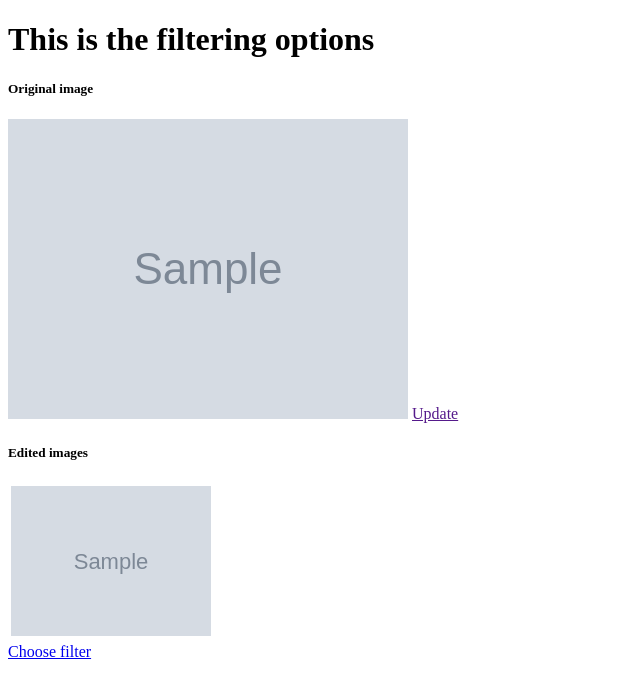
After one commit to sniper0110/ImageFilters, a Django app: page /home/filtering_options/1 in a window 1280 px wide. The commit adds this page. Shown: the top 698 px of the page, without its empty margins (0-640 px from the left). Run offline with Django 3.2, Linux system fonts and the light colour scheme; a user stored in the database is signed in; tables that the repository leaves empty hold one stand-in row (values such as "Sample post"); grey boxes marked "Sample" are stand-in pictures; lists and menus that the app fills with data are empty.

Commit message:
You can click original image and choose a filter to apply on it. Although the filter functions are not created yet

```diff
--- a/imagefilters/models.py
+++ b/imagefilters/models.py
@@ -26,10 +26,17 @@ class UserOriginalImage(models.Model):
 
 class UserEditedImage(models.Model):
 
+    FILTER_TYPES = (
+        ('gaussian', 'gaussian'),
+        ('edging', 'edging')
+    )
+
     edited_image_name = models.CharField(max_length=200, null=True)
     original_image = models.ForeignKey(UserOriginalImage, on_delete=models.DO_NOTHING, null=True)
     edited_image = models.ImageField(null=True, upload_to="edited_images")
     creation_date = models.DateTimeField(auto_now=True, null=True)
 
+    filter_type = models.CharField(max_length=200, null=True, choices=FILTER_TYPES)
+
     def __str__(self):
         return self.edited_image_name
--- /dev/null
+++ b/imagefilters/templates/imagefilters/image_filtering_options.html
@@ -0,0 +1,59 @@
+<!DOCTYPE html>
+<html lang="en">
+<head>
+    {% load static %}
+    <meta charset="UTF-8">
+    <title>Filtering options</title>
+</head>
+<body>
+
+<h1>This is the filtering options</h1>
+
+
+<section class="services py-5 bg-light1 text-center">
+    <div class="row">
+  <div class="col-sm-3">
+    <div class="card">
+      <div class="card-body">
+        <h5 class="card-title">Original image</h5>
+
+          <img src="{{ original_img.url }}">
+
+        <a href="" class="btn btn-primary">Update</a>
+
+      </div>
+
+    </div>
+  </div>
+  <div class="col-sm-9">
+    <div class="card">
+      <div class="card-body">
+        <h5 class="card-title">Edited images</h5>
+
+          <table class="table table-hover">
+              {% for image in all_filtered_imgs %}
+              {% if image %}
+                <th scope="col">
+                    <div class="w3-card-4">
+                        <img src="{{image.url}}" width="200">
+                    </div>
+                </th>
+
+              {% endif %}
+              {% endfor%}
+
+            <tbody>
+
+
+            </tbody>
+          </table>
+
+        <a href="{% url 'imagefilters:filter_image_form' pk_original_img %}" class="btn btn-primary">Choose filter</a>
+      </div>
+    </div>
+  </div>
+</div>
+</section>
+
+</body>
+</html>
--- a/imagefilters/templates/imagefilters/upload_images_form.html
+++ b/imagefilters/templates/imagefilters/upload_images_form.html
@@ -9,9 +9,7 @@
 <form method="post" enctype="multipart/form-data">
 {% csrf_token %}
 
-    {{upload_imgs_formset}}
-
-
+    {{upload_imgs_formset.as_p}}
 
     <input type="submit" value="submit">
 </form>
--- a/imagefilters/urls.py
+++ b/imagefilters/urls.py
@@ -11,4 +11,6 @@ urlpatterns=[
     path('', views.logout_user, name='logout_user'),
     path('profile', views.user_profile, name='user_profile'),
     path('home/upload_images', views.upload_images, name='upload_imgs'),
+    path('home/filtering_options/<str:pk>', views.image_filtering_options, name='filtering_options'),
+    path('home/filtering_options/<str:pk>/filtering_form', views.filter_image_form, name='filter_image_form'),
 ]
--- a/imagefilters/views.py
+++ b/imagefilters/views.py
@@ -71,7 +71,6 @@ def upload_images(request):
 
     if request.method == 'POST':
 
-        print('request.POST : ', request.POST)
         formset = OriginalImageFormset(request.POST, request.FILES, instance=request.user.myuser)
 
         if formset.is_valid():
@@ -84,3 +83,39 @@ def upload_images(request):
 
     context ={'upload_imgs_formset':formset}
     return render(request, 'imagefilters/upload_images_form.html', context=context)
+
+
+def image_filtering_options(request, pk):
+
+    original_img = request.user.myuser.useroriginalimage_set.get(pk=pk).original_image
+    all_filtered_imgs = [img.edited_image for img in request.user.myuser.useroriginalimage_set.get(pk=pk).usereditedimage_set.all()]
+
+    print('all_filtered_imgs : ', all_filtered_imgs)
+
+    context = {'original_img':original_img, 'all_filtered_imgs':all_filtered_imgs, 'pk_original_img':pk}
+    return render(request, 'imagefilters/image_filtering_options.html', context=context)
+
+
+def filter_image_form(request, pk):
+
+    EditedImageFormSet = inlineformset_factory(UserOriginalImage, UserEditedImage, fields=('filter_type',), extra=1)
+
+    my_instance = UserOriginalImage.objects.get(pk=pk)
+    formset = EditedImageFormSet(queryset=UserEditedImage.objects.none(), instance=my_instance)
+
+    #form = EditImagesForm()
+
+    if(request.method == 'POST'):
+
+        #form = EditImagesForm(request.POST)
+        formset = EditedImageFormSet(request.POST, instance=my_instance)
+
+        if formset.is_valid():
+            formset.save()
+
+            print('form.cleaned_data = ', formset.cleaned_data)
+
+            return redirect('/home')
+
+    context ={'formset':formset}
+    return render(request, 'imagefilters/filter_image_form.html', context=context)
```
Also changed, not shown: imagefilters/forms.py (+8 -1 lines), imagefilters/templates/imagefilters/filter_image_form.html (added, +20 -0 lines), imagefilters/templates/imagefilters/home_page.html (+7 -2 lines).
